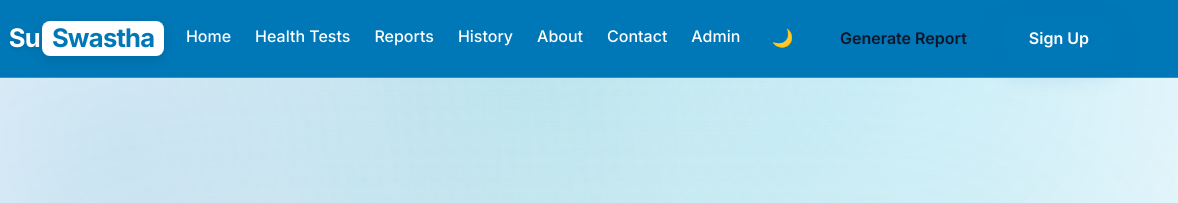
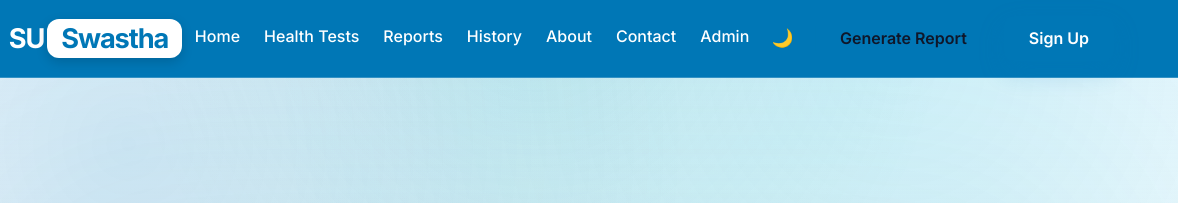
Before and after one commit to Biprajit2313/suswastha1, a plain HTML site: page frontend/index.html in a window 1280 px wide. Shown: the top 203 px of the page, 102-1280 px from the left. Drawn offline with Linux system fonts and the light colour scheme.

Commit message:
Fix: Cloudinary report delivery and enhanced SuSwastha logo design

```diff
--- a/frontend/styles.css
+++ b/frontend/styles.css
@@ -102,26 +102,45 @@ img {
 .logo-text {
   font-family: 'Inter', sans-serif;
   font-weight: 800;
-  font-size: 1.6rem;
-  letter-spacing: -0.03em;
+  font-size: 1.7rem;
+  letter-spacing: -0.04em;
   display: flex;
   align-items: center;
+  transition: transform 0.2s ease;
+}
+
+.logo-text:hover {
+  transform: scale(1.02);
 }
 
 .logo-text .su {
-  color: #ffffff;
-  text-shadow: 0 2px 4px rgba(0, 0, 0, 0.1);
+  color: #0077b6;
+  text-transform: uppercase;
+  margin-right: 1px;
 }
 
 .logo-text .swastha {
-  color: #0077b6; /* Ocean Blue */
+  color: #ffffff;
+  background: linear-gradient(135deg, #0077b6 0%, #00b4d8 100%);
+  padding: 4px 12px;
+  border-radius: 12px;
+  margin-left: 2px;
+  box-shadow: 0 4px 15px rgba(0, 119, 182, 0.2);
+  display: inline-block;
+  line-height: 1;
+  text-transform: capitalize;
+  border: 2px solid rgba(255, 255, 255, 0.1);
+}
+
+/* For dark backgrounds / top bar */
+.top-bar .logo-text .su {
+  color: #ffffff;
+}
+
+.top-bar .logo-text .swastha {
   background: #ffffff;
-  padding: 2px 10px;
-  border-radius: 8px;
-  margin-left: 2px;
-  box-shadow: 0 4px 12px rgba(0, 0, 0, 0.1);
-  display: inline-block;
-  line-height: 1.2;
+  color: #0077b6;
+  box-shadow: 0 4px 12px rgba(0, 0, 0, 0.15);
 }
 
 .dashboard .sidebar .logo-text .su {
```
Also changed, not shown: 2 other files.
